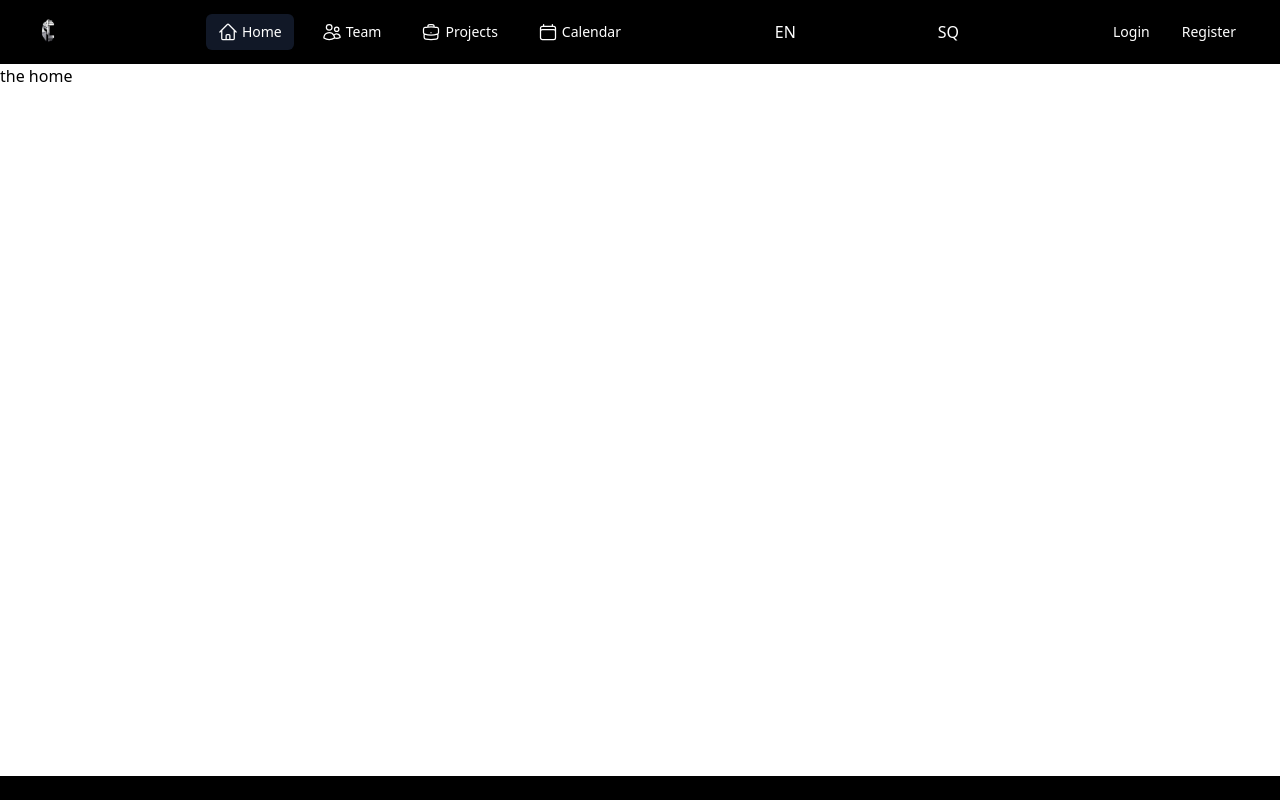
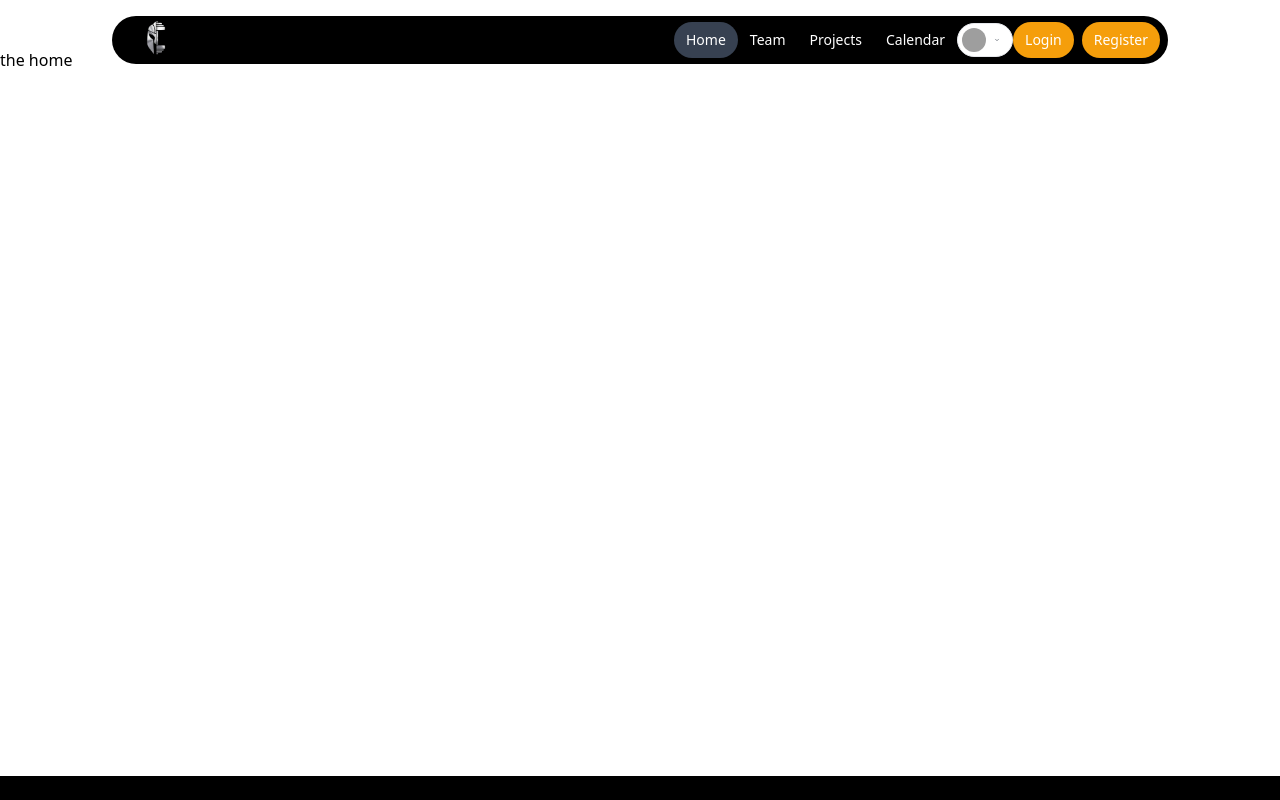
Before and after one commit to RinorMehmeti5/Illyrian, a React (Vite) app: page / in a window 1280 px wide. Built offline with nearby package versions, Linux system fonts and the light colour scheme; grey boxes are pictures that could not be loaded.

Commit message:
admin layout redirecton on admin login

```diff
--- a/package.json
+++ b/package.json
@@ -31,6 +31,6 @@
     "postcss": "8.4.38",
     "tailwindcss": "^3.4.3",
     "typescript": "5.4.4",
-    "vite": "5.2.8"
+    "vite": "^5.4.11"
   }
 }
--- a/src/App.tsx
+++ b/src/App.tsx
@@ -29,9 +29,9 @@ function App() {
     }
   }, [setAuthenticated, setUserRoles, setToken]);
 
-  const shouldShowHeaderFooter = !["/login", "/register"].includes(
-    location.pathname
-  );
+  const shouldShowHeaderFooter =
+    !["/login", "/register"].includes(location.pathname) &&
+    !location.pathname.startsWith("/admin");
 
   return (
     <div className="flex flex-col min-h-screen">
--- a/src/AppRoutes/AppRoutes.tsx
+++ b/src/AppRoutes/AppRoutes.tsx
@@ -18,7 +18,6 @@ import AdminRoute from "../../components/ui/AdminRoute";
 
 const AppRoutes: React.FC = () => {
   const { isAuthenticated, userRoles } = useAuthStore();
-  const isAdmin = userRoles.includes("Administrator");
 
   return (
     <Routes>
@@ -44,7 +43,6 @@ const AppRoutes: React.FC = () => {
       />
 
       {/* Admin Routes */}
-      {isAdmin && (
       <Route element={<AdminRoute />}>
         <Route path="/admin" element={<AdminLayout />}>
           <Route path="dashboard" element={<AdminDashboard />} />
@@ -52,7 +50,6 @@ const AppRoutes: React.FC = () => {
           {/* Add more admin routes here */}
         </Route>
       </Route>
-      )}
 
       {/* Redirects */}
       <Route path="*" element={<Navigate to="/" />} />
--- a/src/views/shared/Header.tsx
+++ b/src/views/shared/Header.tsx
@@ -1,4 +1,4 @@
-// Header.tsx
+// src/views/shared/Header.tsx
 import React, { useState, useEffect, Fragment } from "react";
 import { Link, useNavigate, useLocation } from "react-router-dom";
 import axios from "axios";
@@ -18,14 +18,23 @@ import { useTranslation } from "react-i18next";
 import useAuthStore from "../../store/authStore";
 import AuthService from "../../services/AuthService";
 
+// Import flag images (You can also import them if stored locally)
+const USA_FLAG = "https://flagcdn.com/us.svg"; // Example URL for USA flag
+const ALB_FLAG = "https://flagcdn.com/al.svg"; // Example URL for Albania flag
+
 const Header: React.FC = () => {
-  const { isAuthenticated, userRoles, setAuthenticated } = useAuthStore();
+  const {
+    isAuthenticated,
+    userRoles,
+    setAuthenticated,
+    setUserRoles,
+    setToken,
+  } = useAuthStore();
   const { t, i18n } = useTranslation();
-  const setToken = useAuthStore((state) => state.setToken);
-
   const navigate = useNavigate();
   const location = useLocation();
   const [username, setUsername] = useState("");
+  const [isMobileMenuOpen, setIsMobileMenuOpen] = useState(false);
 
   const changeLanguage = (lng: string) => {
     i18n.changeLanguage(lng);
@@ -35,7 +44,7 @@ const Header: React.FC = () => {
   useEffect(() => {
     const language = localStorage.getItem("language") || "en";
     i18n.changeLanguage(language);
-  }, []);
+  }, [i18n]);
 
   const isAdmin = userRoles.some(
     (role) => role.toLowerCase() === "administrator"
@@ -80,38 +89,162 @@ const Header: React.FC = () => {
   };
 
   return (
-    <nav className="bg-black text-white">
-      <div className="max-w-7xl mx-auto px-4 sm:px-6 lg:px-8">
-        <div className="flex items-center justify-between h-16">
+    <header className="sticky top-4 inset-x-0 flex flex-wrap md:justify-start md:flex-nowrap z-50 w-full before:absolute before:inset-0 before:max-w-[66rem] before:mx-2 before:lg:mx-auto before:rounded-[26px] before:bg-black before:backdrop-blur-md">
+      <nav className="relative max-w-[66rem] w-full py-1 ps-5 pe-2 md:flex md:items-center md:justify-between md:py-0 mx-2 lg:mx-auto">
+        <div className="flex items-center justify-between w-full">
           {/* Logo */}
-          <div className="flex-shrink-0">
-            <Link to="/">
+          <Link
+            to="/"
+            className="flex-none rounded-md text-xl inline-block font-semibold focus:outline-none focus:opacity-80"
+            aria-label="Preline"
+          >
+            {/* Replace the SVG with your logo or keep it as needed */}
             <img
-                src="/public/photos/logo.jpg"
+              src="/public/photos/LOGOO.png"
               alt="Your Company"
-                className="h-8 w-auto"
+              className="h-12"
             />
           </Link>
+          {/* Mobile Menu Button */}
+          <div className="md:hidden">
+            <button
+              type="button"
+              className="hs-collapse-toggle size-8 flex justify-center items-center text-sm font-semibold rounded-full bg-neutral-800 text-white disabled:opacity-50 disabled:pointer-events-none"
+              id="hs-navbar-floating-dark-collapse"
+              aria-expanded="false"
+              aria-controls="hs-navbar-floating-dark"
+              aria-label="Toggle navigation"
+              data-hs-collapse="#hs-navbar-floating-dark"
+            >
+              <svg
+                className="hs-collapse-open:hidden shrink-0 size-4"
+                xmlns="http://www.w3.org/2000/svg"
+                width="24"
+                height="24"
+                viewBox="0 0 24 24"
+                fill="none"
+                stroke="currentColor"
+                strokeWidth="2"
+                strokeLinecap="round"
+                strokeLinejoin="round"
+              >
+                <line x1="3" x2="21" y1="6" y2="6" />
+                <line x1="3" x2="21" y1="12" y2="12" />
+                <line x1="3" x2="21" y1="18" y2="18" />
+              </svg>
+              <svg
+                className="hs-collapse-open:block hidden shrink-0 size-4"
+                xmlns="http://www.w3.org/2000/svg"
+                width="24"
+                height="24"
+                viewBox="0 0 24 24"
+                fill="none"
+                stroke="currentColor"
+                strokeWidth="2"
+                strokeLinecap="round"
+                strokeLinejoin="round"
+              >
+                <path d="M18 6 6 18" />
+                <path d="m6 6 12 12" />
+              </svg>
+            </button>
           </div>
-          {/* Navigation Links */}
-          <div className="hidden md:flex space-x-4">
+        </div>
+
+        {/* Collapse */}
+        <div
+          id="hs-navbar-floating-dark"
+          className="hs-collapse hidden overflow-hidden transition-all duration-300 basis-full grow md:block"
+          aria-labelledby="hs-navbar-floating-dark-collapse"
+        >
+          <div className="flex flex-col md:flex-row md:items-center md:justify-end py-2 md:py-0 md:ps-7 space-y-2 md:space-y-0">
             {navigation.map((item) => (
               <Link
                 key={item.name}
                 to={item.to}
-                className={`flex items-center px-3 py-2 rounded-md text-sm font-medium hover:bg-gray-700 ${
-                  location.pathname === item.to ? "bg-gray-900" : ""
+                className={`py-2 ps-px sm:px-3   md:py-2 text-sm text-white hover:text-neutral-300 focus:outline-none focus:text-neutral-300 rounded-full ${
+                  location.pathname === item.to ? "bg-gray-700" : ""
                 }`}
+                aria-current={
+                  location.pathname === item.to ? "page" : undefined
+                }
               >
-                <item.icon className="h-5 w-5 mr-1" aria-hidden="true" />
+                {/* <item.icon className="h-5 w-5 mr-1" aria-hidden="true" /> */}
                 {item.name}
               </Link>
             ))}
+
+            {/* Language Dropdown */}
+            {/* Updated Language Dropdown */}
+            <div className="hs-dropdown relative inline-flex">
+              <button
+                id="hs-dropdown-language"
+                type="button"
+                className="hs-dropdown-toggle py-1 ps-1 pe-3 inline-flex items-center gap-x-2 text-sm font-medium rounded-full border border-gray-200 bg-white text-gray-800 shadow-sm hover:bg-gray-50 focus:outline-none focus:bg-gray-50 dark:bg-neutral-900 dark:border-neutral-700 dark:text-white dark:hover:bg-neutral-800 dark:focus:bg-neutral-800"
+                aria-haspopup="menu"
+                aria-expanded="false"
+                aria-label="Language Dropdown"
+              >
+                {/* Display the current language flag */}
+                <img
+                  src={i18n.language === "en" ? USA_FLAG : ALB_FLAG}
+                  alt={i18n.language === "en" ? "English" : "Shqip"}
+                  className="w-6 h-6 rounded-full"
+                />
+                {/* Optionally display the language code */}
+                {/* <span className="sr-only">Select Language</span> */}
+                <svg
+                  className="hs-dropdown-open:rotate-180 size-4 transition-transform duration-300"
+                  xmlns="http://www.w3.org/2000/svg"
+                  width="24"
+                  height="24"
+                  viewBox="0 0 24 24"
+                  fill="none"
+                  stroke="currentColor"
+                  strokeWidth="2"
+                  strokeLinecap="round"
+                  strokeLinejoin="round"
+                >
+                  <path d="m6 9 6 6 6-6" />
+                </svg>
+              </button>
+
+              <div
+                className="hs-dropdown-menu transition-opacity duration-150 hs-dropdown-open:opacity-100 opacity-0 hidden min-w-60 bg-white shadow-md rounded-lg mt-2 dark:bg-neutral-800 dark:border dark:border-neutral-700"
+                role="menu"
+                aria-orientation="vertical"
+                aria-labelledby="hs-dropdown-language"
+              >
+                <div className="p-1 space-y-0.5">
+                  <button
+                    onClick={() => changeLanguage("en")}
+                    className="flex items-center gap-x-3.5 py-2 px-3 rounded-lg text-sm text-gray-800 hover:bg-gray-100 focus:outline-none focus:bg-gray-100 dark:text-neutral-400 dark:hover:bg-neutral-700 dark:hover:text-neutral-300 dark:focus:bg-neutral-700 w-full text-left"
+                  >
+                    <img
+                      src={USA_FLAG}
+                      alt="English"
+                      className="w-5 h-5 rounded-full"
+                    />
+                    English (EN)
+                  </button>
+                  <button
+                    onClick={() => changeLanguage("sq")}
+                    className="flex items-center gap-x-3.5 py-2 px-3 rounded-lg text-sm text-gray-800 hover:bg-gray-100 focus:outline-none focus:bg-gray-100 dark:text-neutral-400 dark:hover:bg-neutral-700 dark:hover:text-neutral-300 dark:focus:bg-neutral-700 w-full text-left"
+                  >
+                    <img
+                      src={ALB_FLAG}
+                      alt="Shqip"
+                      className="w-5 h-5 rounded-full"
+                    />
+                    Shqip (SQ)
+                  </button>
                 </div>
-          <button onClick={() => changeLanguage("en")}>EN</button>
-          <button onClick={() => changeLanguage("sq")}>SQ</button>
+              </div>
+            </div>
+            {/* End Updated Language Dropdown */}
+
             {/* User Controls */}
-          <div className="flex items-center">
+            <div className="flex items-center space-x-2">
               {isAuthenticated ? (
                 <>
                   {/* Notifications Button */}
@@ -122,7 +255,7 @@ const Header: React.FC = () => {
                     <BellIcon className="h-6 w-6" aria-hidden="true" />
                   </button>
                   {/* Profile Dropdown */}
-                <Menu as="div" className="ml-3 relative">
+                  <Menu as="div" className="relative">
                     <div>
                       <Menu.Button className="flex items-center text-sm rounded-full focus:outline-none focus:ring-2 focus:ring-offset-2 focus:ring-white">
                         <span className="sr-only">Open user menu</span>
@@ -175,13 +308,13 @@ const Header: React.FC = () => {
                 <>
                   <Link
                     to="/login"
-                  className="px-3 py-2 rounded-md text-sm font-medium hover:bg-gray-700"
+                    className="px-3 py-2 rounded-full text-sm font-medium text-white bg-amber-500	hover:bg-gray-700"
                   >
                     Login
                   </Link>
                   <Link
                     to="/register"
-                  className="ml-2 px-3 py-2 rounded-md text-sm font-medium hover:bg-gray-700"
+                    className="ml-2 px-3 py-2 rounded-full text-sm font-medium text-white bg-amber-500 hover:bg-gray-700"
                   >
                     Register
                   </Link>
@@ -190,7 +323,9 @@ const Header: React.FC = () => {
             </div>
           </div>
         </div>
+        {/* End Collapse */}
       </nav>
+    </header>
   );
 };
 
```
Also changed, not shown: src/views/AdminPanel.tsx (deleted, +0 -10 lines), src/views/shared/Login.tsx (+9 -1 lines), public/photos/LOGOO.png (added), 1 other file (tests, documents, lock files or other folders). Lines whose indentation alone changed are shown as unchanged.
